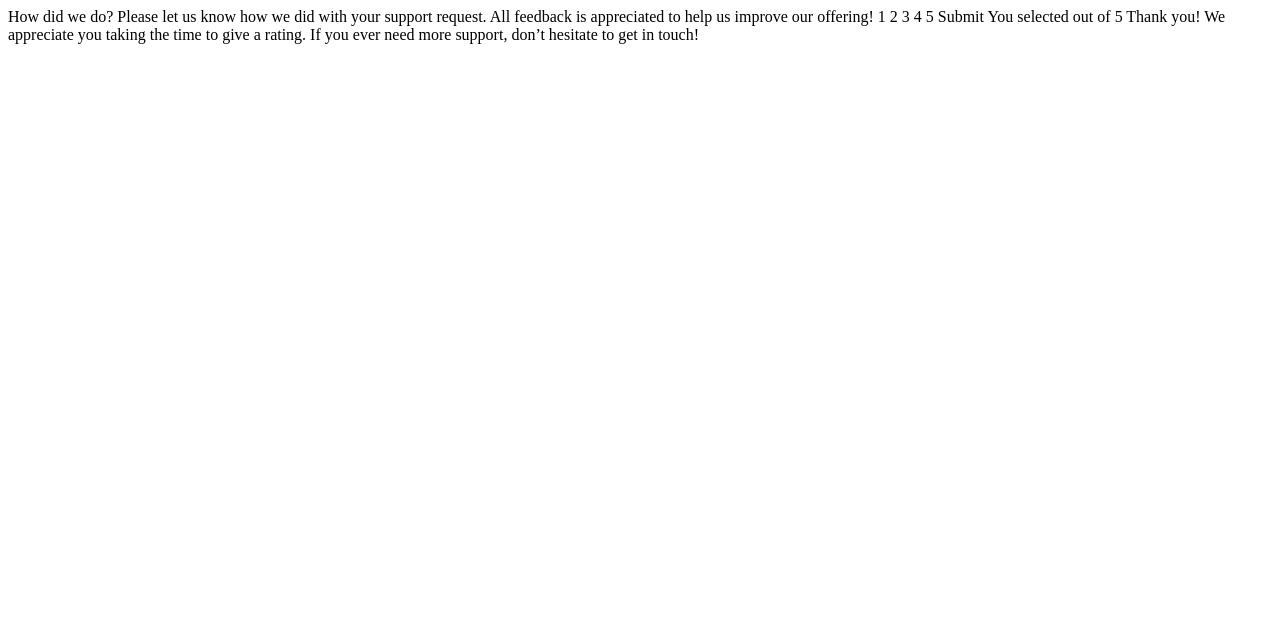
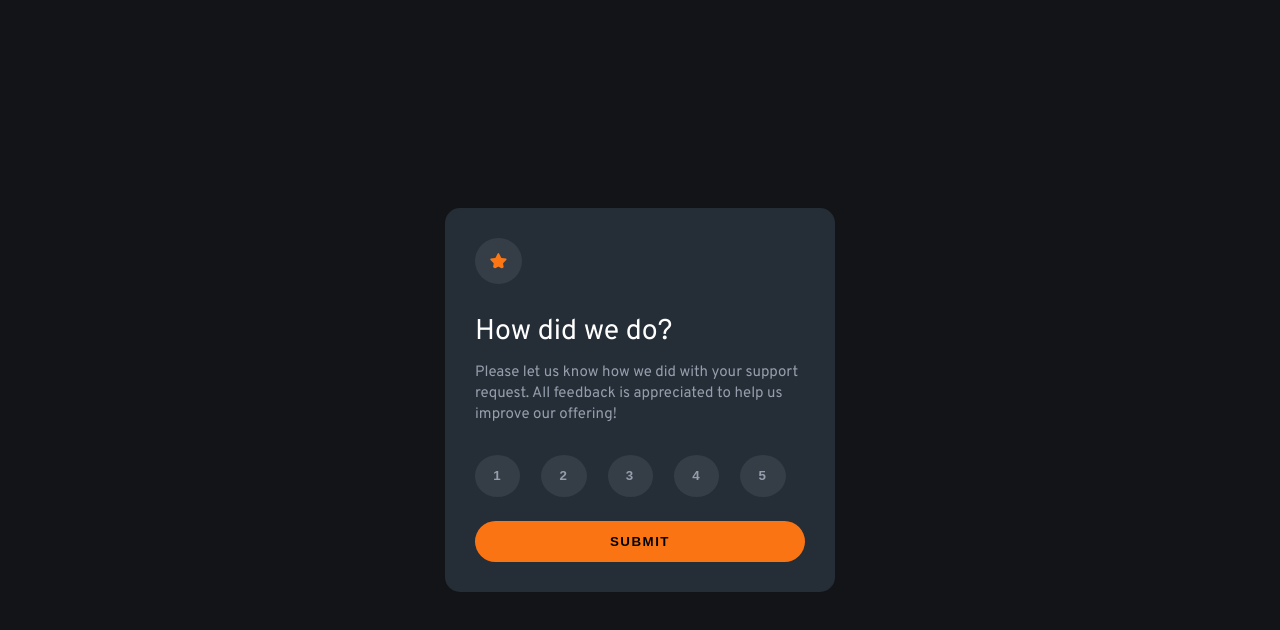
Before and after one commit to Steven-Ang/frontend-mentor-interactive-rating-component, a plain HTML site: page index.html in a window 1280 px wide. Drawn offline with Linux system fonts and the light colour scheme.

Commit message:
Add rating component

```diff
--- a/index.html
+++ b/index.html
@@ -1,37 +1,67 @@
 <!DOCTYPE html>
 <html lang="en">
   <head>
-  <meta charset="UTF-8">
-  <meta name="viewport" content="width=device-width, initial-scale=1.0">
-  <link rel="icon" type="image/png" sizes="32x32" href="./images/favicon-32x32.png">
-  <link rel="stylesheet" href="main.css">
+    <meta charset="UTF-8" />
+    <meta name="viewport" content="width=device-width, initial-scale=1.0" />
+    <link
+      rel="icon"
+      type="image/png"
+      sizes="32x32"
+      href="./images/favicon-32x32.png"
+    />
+    <link rel="preconnect" href="https://fonts.googleapis.com" />
+    <link rel="preconnect" href="https://fonts.gstatic.com" crossorigin />
+    <link
+      href="https://fonts.googleapis.com/css2?family=Overpass:ital,wght@0,100..900;1,100..900&display=swap"
+      rel="stylesheet"
+    />
+    <link rel="stylesheet" href="main.css" />
     <title>Frontend Mentor | Interactive rating component</title>
   </head>
   <body>
-
-  <!-- Rating state start -->
-
-  How did we do?
-
-  Please let us know how we did with your support request. All feedback is appreciated
-  to help us improve our offering!
-
-  1 2 3 4 5
-
-  Submit
-
-  <!-- Rating state end -->
-
-  <!-- Thank you state start -->
-
-  You selected <!-- Add rating here --> out of 5
-
-  Thank you!
-
-  We appreciate you taking the time to give a rating. If you ever need more support,
-  don’t hesitate to get in touch!
-
-  <!-- Thank you state end -->
+    <article class="card" aria-hidden="false">
+      <img class="icon-star" src="images/icon-star.svg" alt="Star" />
+      <section class="paragraph-section">
+        <h1>How did we do?</h1>
+        <p>
+          Please let us know how we did with your support request. All feedback
+          is appreciated to help us improve our offering!
+        </p>
+      </section>
+      <form id="rating-form" novalidate>
+        <ul class="rating-buttons">
+          <li>
+            <button class="rating-button" name="rating" value="1">1</button>
+          </li>
+          <li>
+            <button class="rating-button" name="rating" value="2">2</button>
+          </li>
+          <li>
+            <button class="rating-button" name="rating" value="3">3</button>
+          </li>
+          <li>
+            <button class="rating-button" name="rating" value="4">4</button>
+          </li>
+          <li>
+            <button class="rating-button" name="rating" value="5">5</button>
+          </li>
+        </ul>
+        <button id="submit-button">Submit</button>
+      </form>
+    </article>
+    <article class="card result hidden" aria-hidden="true">
+      <img src="images/illustration-thank-you.svg" alt="Thank you" />
+      <p class="outline-text">
+        You selected <span id="rating-result"></span> out of 5
+      </p>
+      <section class="paragraph-section">
+        <h1>Thank you!</h1>
+        <p>
+          We appreciate you taking the time to give a rating. If you ever need
+          more support, don't hesitate to get in touch!
+        </p>
+      </section>
+    </article>
     <script src="main.js"></script>
   </body>
 </html>
--- a/main.css
+++ b/main.css
@@ -0,0 +1,137 @@
+:root {
+  --primary: hsl(25, 97%, 53%);
+
+  --neutral-1: hsl(217, 12%, 63%);
+  --neutral-2: hsl(213, 19%, 18%);
+  --neutral-3: hsl(216, 12%, 8%);
+
+  --white: hsl(0, 0%, 100%);
+
+  --outline-background: hsla(0, 0%, 100%, 0.075);
+}
+
+*,
+*::before,
+*::after {
+  box-sizing: border-box;
+  margin: 0;
+  padding: 0;
+}
+
+html {
+  font-size: 0.9375em;
+  height: 100vh;
+}
+
+body {
+  display: grid;
+  place-items: center;
+  background-color: var(--neutral-3);
+  min-height: 100%;
+  font-family: "Overpass", sans-serif;
+}
+
+h1 {
+  font-size: 1.9em;
+  font-weight: normal;
+  color: var(--white);
+}
+
+p {
+  color: var(--neutral-1);
+  line-height: 1.4;
+}
+
+ul {
+  list-style-type: none;
+}
+
+button {
+  border: none;
+  background-color: var(--white);
+  padding: 1em;
+  cursor: pointer;
+  letter-spacing: 0.2ch;
+  font-weight: bold;
+  outline: transparent;
+}
+
+.rating-button {
+  background-color: var(--outline-background);
+  color: var(--neutral-1);
+  border-radius: 100%;
+  width: 3.4em;
+}
+
+.rating-button:is(:hover, :active, :focus, .selected),
+#submit-button:is(:hover, :active, .selected) {
+  color: var(--neutral-3);
+}
+
+.rating-button:is(:hover),
+#submit-button:is(:hover, :focus) {
+  background-color: var(--white);
+  transition: background-color 0.2s;
+}
+
+.rating-button:is(:active, .selected, :focus) {
+  background-color: var(--primary);
+  transition: background-color 0.2s;
+}
+
+#submit-button {
+  text-transform: uppercase;
+  border-radius: 5em;
+  background-color: var(--primary);
+}
+
+.card {
+  background-color: var(--neutral-2);
+  display: grid;
+  max-width: 26em;
+  border-radius: 1em;
+  padding: 2em;
+  gap: 2em;
+  margin: 0 2em;
+}
+
+.card.result {
+  display: grid;
+  place-items: center;
+  text-align: center;
+  padding: 2em 1.6em;
+}
+
+.rating-buttons {
+  display: inline-flex;
+  flex-wrap: wrap;
+  gap: 1.4em;
+}
+
+.outline-text {
+  background-color: var(--outline-background);
+  padding: 0.6em 1em 0.4em 1em;
+  color: var(--primary);
+  border-radius: 0.8em;
+  opacity: 0.65;
+}
+
+.icon-star {
+  padding: 1em;
+  background-color: var(--outline-background);
+  border-radius: 100%;
+}
+
+#rating-form {
+  display: grid;
+  gap: 1.6em;
+}
+
+.paragraph-section {
+  display: grid;
+  gap: 0.8em;
+}
+
+.card.hidden {
+  display: none;
+}
--- a/main.js
+++ b/main.js
@@ -0,0 +1,32 @@
+const form = document.getElementById("rating-form");
+const ratingResult = document.getElementById("rating-result");
+const mainCard = document.querySelector(".card");
+const resultCard = document.querySelector(".card.result");
+const ratingButtons = document.querySelectorAll(".rating-button");
+
+for (let ratingButton of ratingButtons) {
+  ratingButton.addEventListener("click", (event) => {
+    event.preventDefault();
+    [...ratingButtons].forEach((ratingButton) => {
+      if (ratingButton.classList.contains("selected"))
+        ratingButton.classList.toggle("selected");
+    });
+    ratingButton.classList.toggle("selected");
+  });
+}
+
+const handleSubmit = (event) => {
+  event.preventDefault();
+
+  const selectedRatingButton = document.querySelector(".rating-button.selected");
+
+  ratingResult.textContent = selectedRatingButton.value;
+
+  mainCard.classList.toggle("hidden");
+  mainCard.ariaHidden = "true";
+
+  resultCard.classList.toggle("hidden");
+  resultCard.ariaHidden = "false";
+};
+
+form.addEventListener("submit", handleSubmit);
```
Lines whose indentation alone changed are shown as unchanged.
